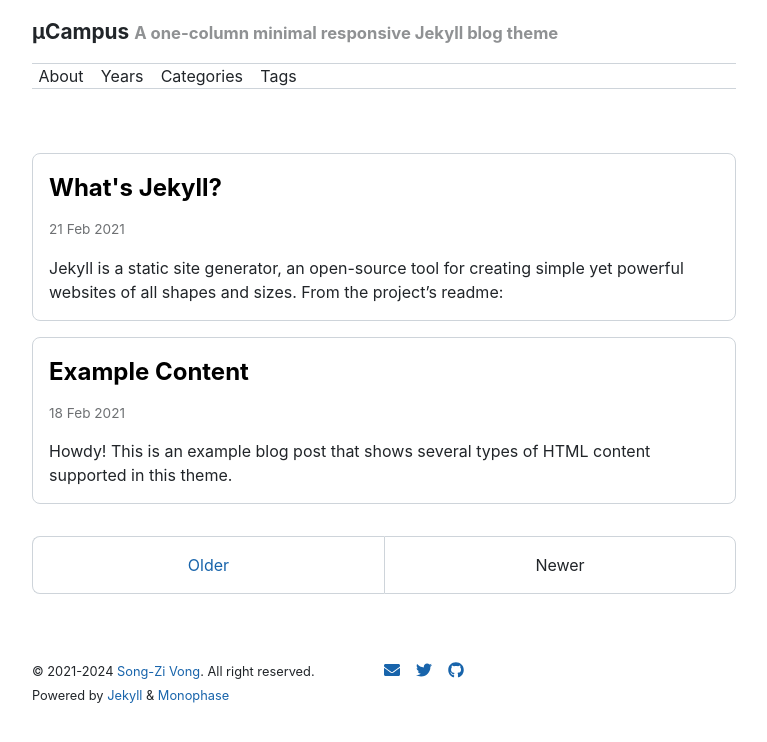
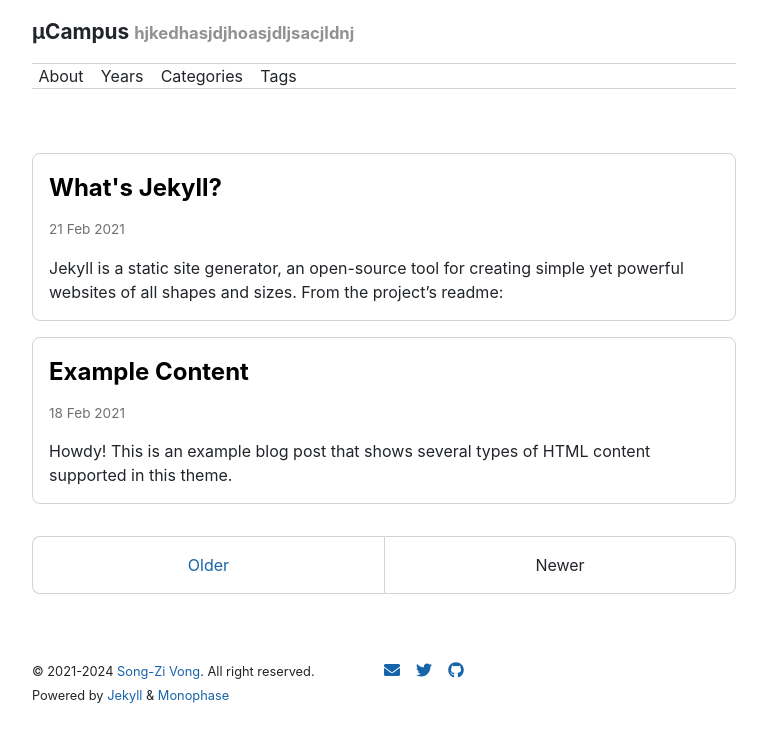
Before and after one commit to vishakh-abhayan/Jekyll_theme, a Jekyll site: the page built from index.html, in a window 1280 px wide. Shown: the top 742 px of the page, without its empty margins (256-1023 px from the left). Built offline with Jekyll 4.4.1, drawn with Linux system fonts in a browser that asks for light colours; nearby versions of some CDN libraries; the list of posts is cut into pages by our own code.

Commit message:
Update _config.yml

```diff
--- a/_config.yml
+++ b/_config.yml
@@ -1,8 +1,8 @@
 title: μCampus
-tagline: A one-column minimal responsive Jekyll blog theme
+tagline: hjkedhasjdjhoasjdljsacjldnj
 author:
   name: Song-Zi Vong
-  url: https://twitter.com/zivtwt
+  url: https://twitter.com/AbhayanVishakh
 
 plugins:
   - jekyll-feed
```
